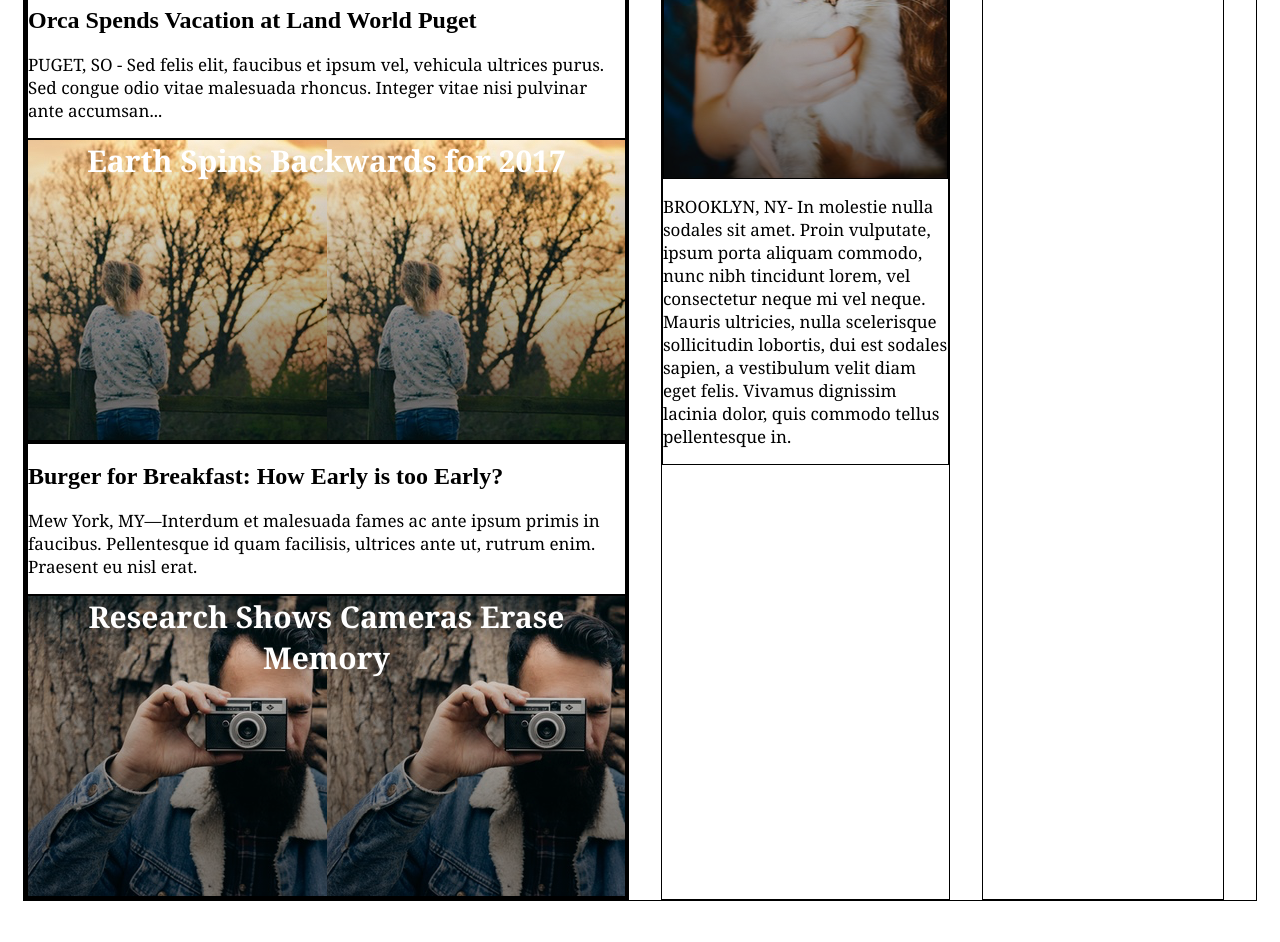
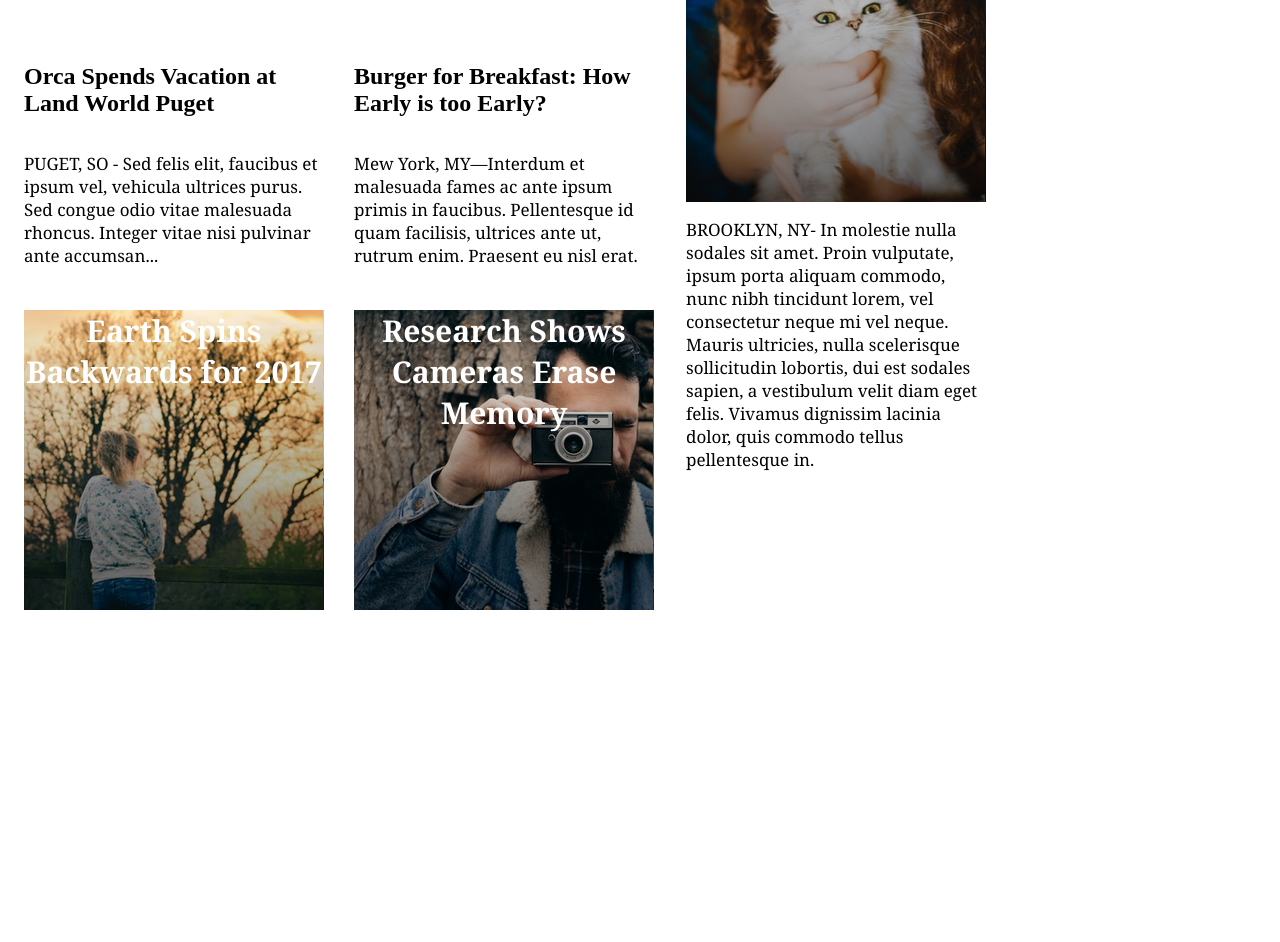
Before and after one commit to SandraSw/MyTimes, a plain HTML site: page index.html in a window 1280 px wide. Shown: the part 730-1672 px from the top of the page. After the commit the page ends 1418 px from the top, so only its background shows below. Drawn offline with Linux system fonts and the light colour scheme.

Commit message:
Style images and remove borders.

```diff
--- a/Resources/CSS/style.css
+++ b/Resources/CSS/style.css
@@ -3,6 +3,8 @@
 header {
   display: flex;
   position: fixed;
+  top: 0;
+  left: 0;
   align-items: center;
   width: 100%;
   height: 80px;
@@ -12,7 +14,7 @@ header {
   border-bottom: 1px solid black;
   padding-bottom: 10px;
   background-color: white;
-  z-index: 5;
+  z-index: 1;
 }
 
 .logo {
@@ -54,7 +56,6 @@ nav a {
   width: 1232px;
   margin: 0 auto 78px auto;
   padding-top: 116px;
-  border: 1px solid black;
 }
 
 .column {
@@ -72,11 +73,7 @@ nav a {
 }
 
 .column.small {
-  width: 240px;
-}
-
-div {
-  border: 1px solid black;
+  width: 200px;
 }
 
 h2,
@@ -92,16 +89,42 @@ h3 {
   margin: 19px 0;
 }
 
-p {
-  display: block;
-  margin: 16px 0;
-}
-
 .narrative,
   .bite {
     font-family: Georgia;
     font-size: 17px;
     color: black;
+}
+
+.narrative {
+  display: block;
+  margin: 16px 0;
+}
+
+.stories {
+  display: flex;
+  justify-content: space-between;
+  margin-top: 17px;
+  width: 630px;
+}
+
+.story {
+  display: flex;
+  width: 300px;
+  flex-direction: column;
+}
+
+.lead.story {
+  width: 630px;
+}
+
+.text-content {
+  display: flex;
+  flex-direction: column;
+}
+
+.stories .text-content {
+  height: 250px;
 }
 
 /* Images styling */
@@ -113,6 +136,7 @@ p {
 .image-content {
   height: 300px;
   text-align: center;
+  margin-top: 16px;
 }
 
 .image-content span {
```
